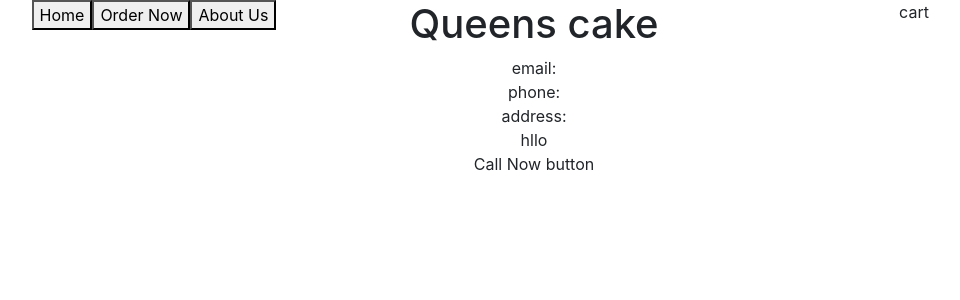
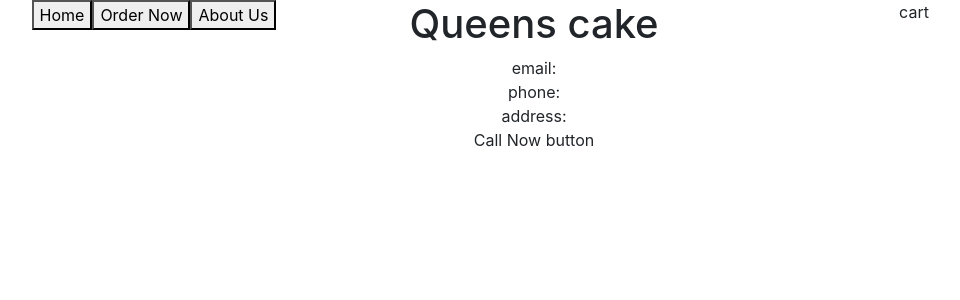
Before and after one commit to bhaktimehta03/cake, a React (Create React App) app: page /about-us in a window 1280 px wide. Shown: the top 300 px of the page, without its empty margins (106-1066 px from the left). Built offline with nearby package versions, Linux system fonts and the light colour scheme.

Commit message:
tewt corrected

```diff
--- a/src/components/AboutUs.js
+++ b/src/components/AboutUs.js
@@ -9,7 +9,7 @@ function AboutUs() {
             <div>email:</div>
             <div>phone:</div>
             <div>address:</div>
-            <div>hllo</div>
+
         </div>
     );
 
```
